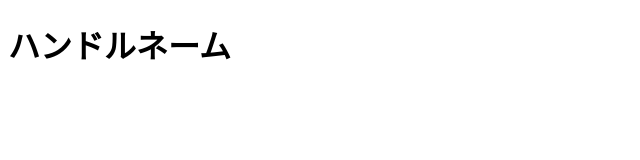
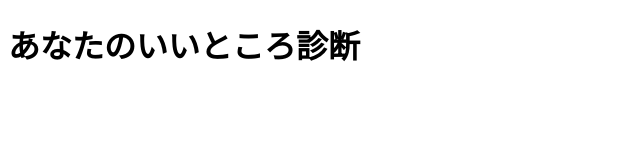
Before and after one commit to takaaki2140/ishikawa_2260.github.io, a plain HTML site: page index.html in a window 1280 px wide. Shown: the whole page, without its empty margins (0-640 px from the left). Drawn offline with Linux system fonts and the light colour scheme.

Commit message:
Update index.html

```diff
--- a/index.html
+++ b/index.html
@@ -3,9 +3,9 @@
   <head>
     <meta charset="utf-8">
     <meta name="viewport" content="width=device-width, initial-scale=1">
-    <title>ハンドルネームのポートフォリオ</title>
+    <title>あなたのいいところ診断</title>
   </head>
   <body>
-    <h1>ハンドルネーム</h1>
+    <h1>あなたのいいところ診断</h1>
   </body>
 </html>
```
